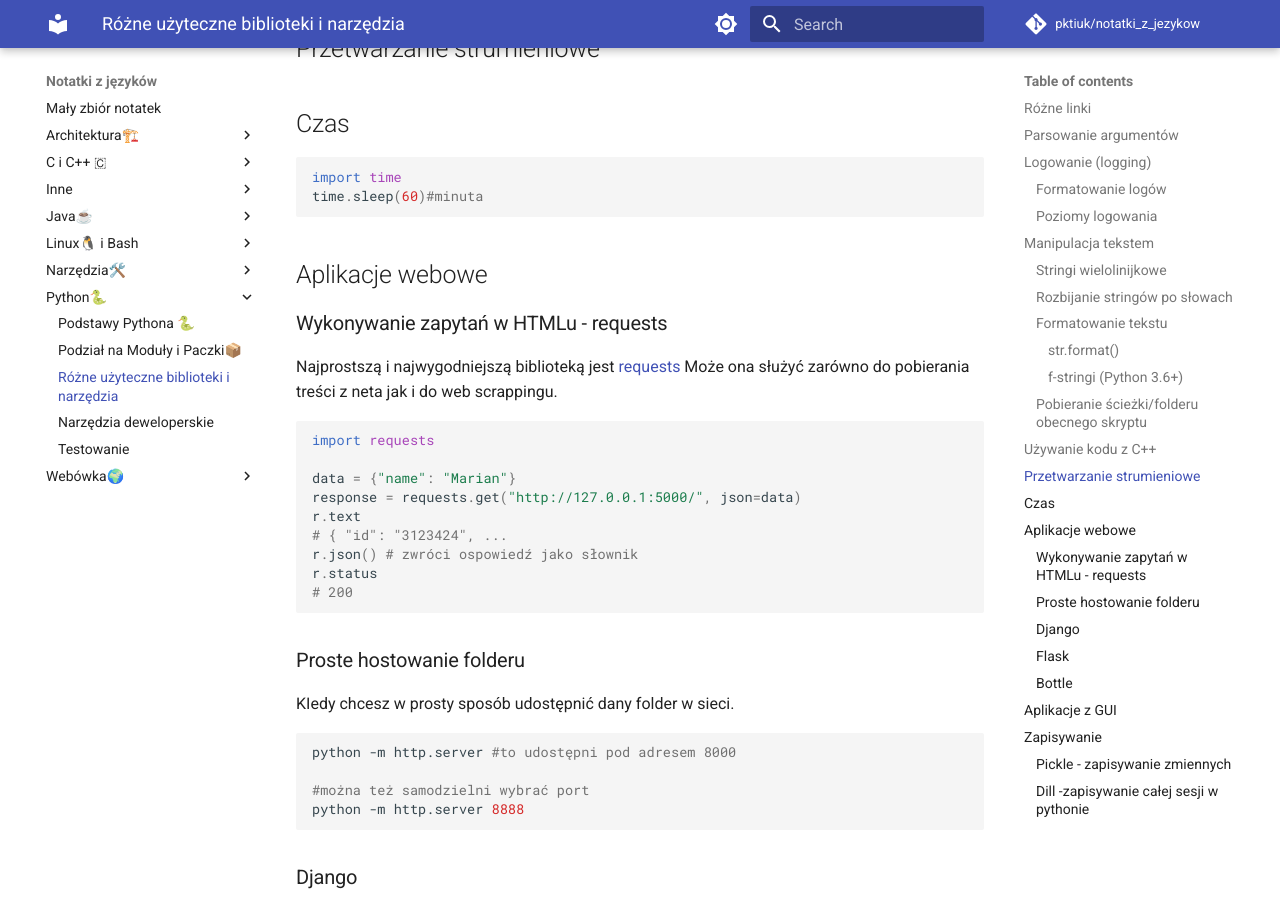
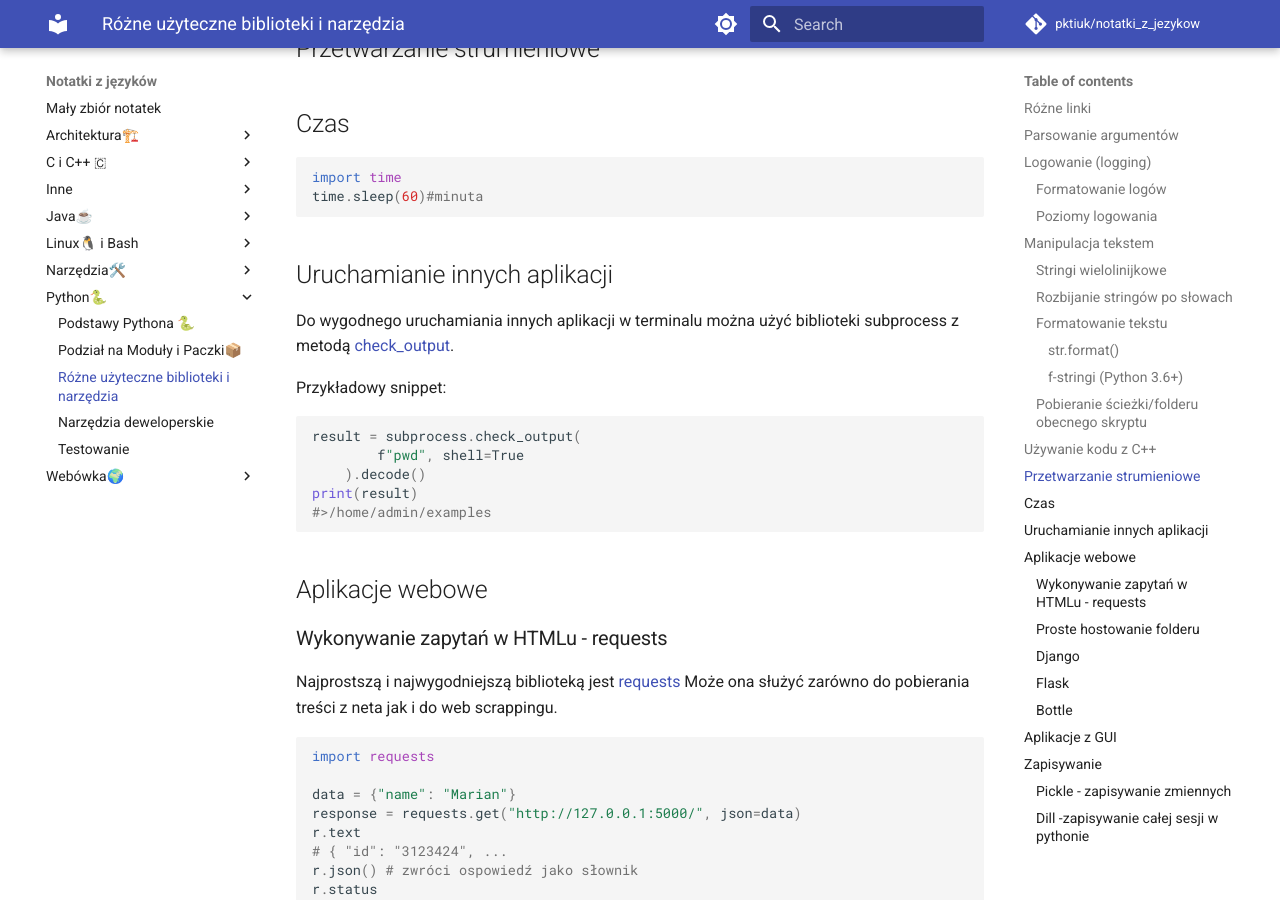
Before and after one commit to pktiuk/notatki_z_jezykow, an MkDocs documentation site: the page built from docs/Python🐍/4_biblioteki_i_narzędzia.md, in a window 1280 px wide and 900 px high, scrolled down 4015 px. Built offline with MkDocs 1.6.1 and Material for MkDocs 9.7.7, drawn with Linux system fonts in a browser that asks for light colours; comment, search, counter and statistics services are not loaded.

Commit message:
Przykład uruchamiania innych apek

````diff
--- a/docs/Python🐍/4_biblioteki_i_narzędzia.md
+++ b/docs/Python🐍/4_biblioteki_i_narzędzia.md
@@ -189,6 +189,20 @@ import time
 time.sleep(60)#minuta
 ```
 
+## Uruchamianie innych aplikacji
+
+Do wygodnego uruchamiania innych aplikacji w terminalu można użyć biblioteki subprocess z metodą [check_output](https://docs.python.org/3/library/subprocess.html#subprocess.check_output).
+
+Przykładowy snippet:
+
+```py
+result = subprocess.check_output(
+        f"pwd", shell=True
+    ).decode()
+print(result)
+#>/home/admin/examples
+```
+
 ## Aplikacje webowe
 
 ### Wykonywanie zapytań w HTMLu - requests
````
